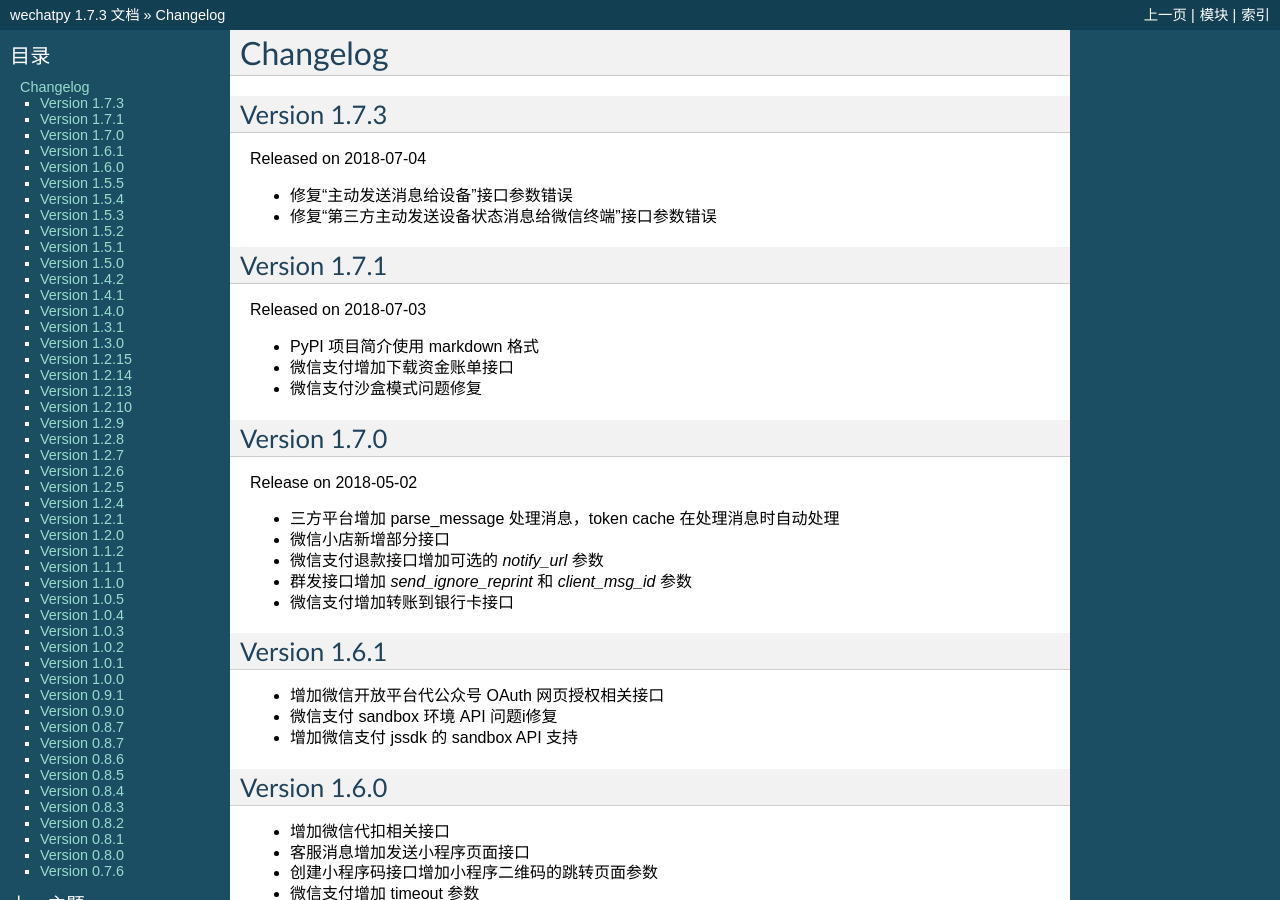
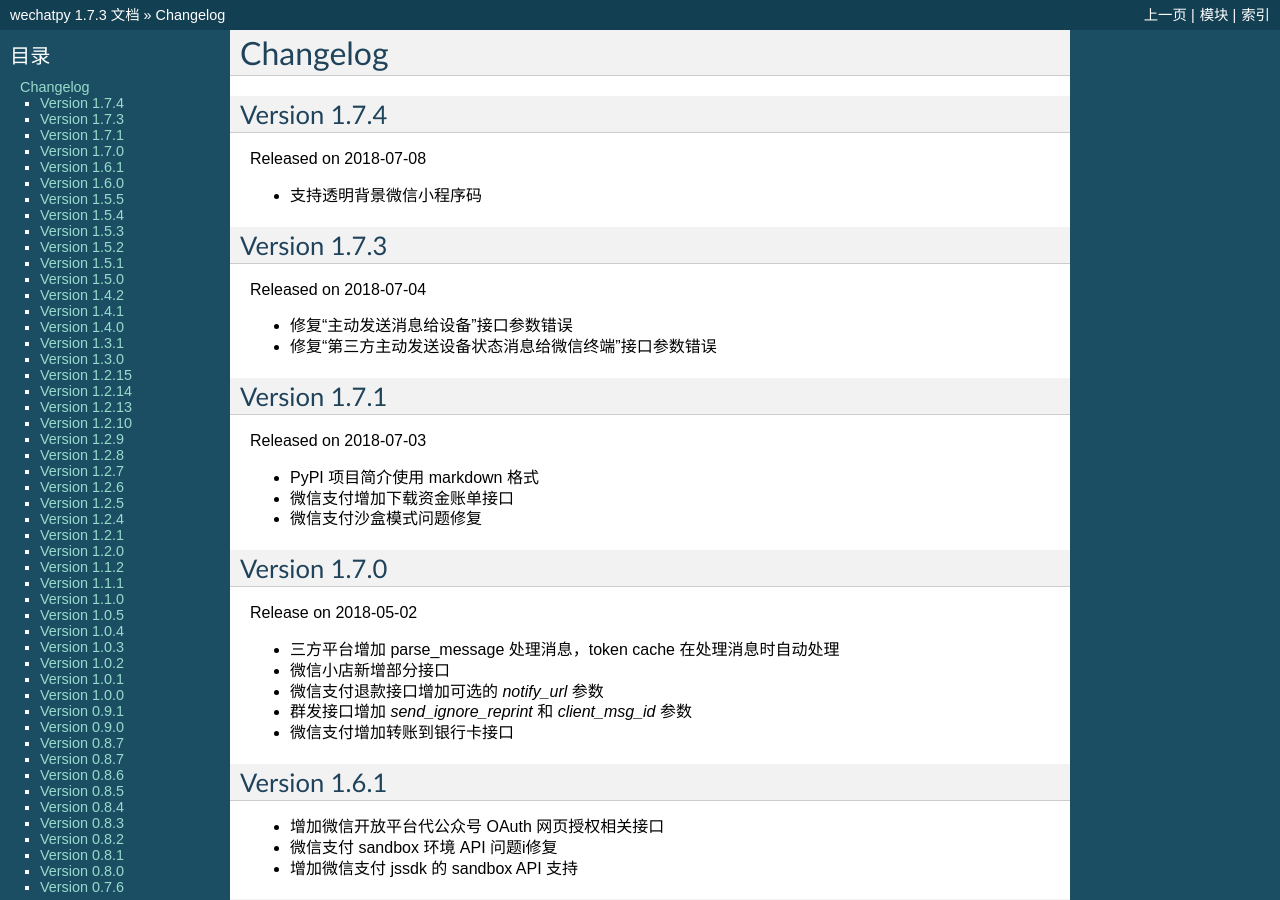
Before and after one commit to wechatpy/wechatpy, a Sphinx documentation site: the page built from docs/changelog.rst, in a window 1280 px wide and 900 px high. Built offline with Sphinx 7.4.7, drawn with Linux system fonts in a browser that asks for light colours.

Commit message:
docs: 1.7.4

```diff
--- a/docs/changelog.rst
+++ b/docs/changelog.rst
@@ -1,5 +1,12 @@
 Changelog
 ================
+
+Version 1.7.4
+-----------------
+
+Released on 2018-07-08
+
++ 支持透明背景微信小程序码
 
 Version 1.7.3
 -----------------
```
